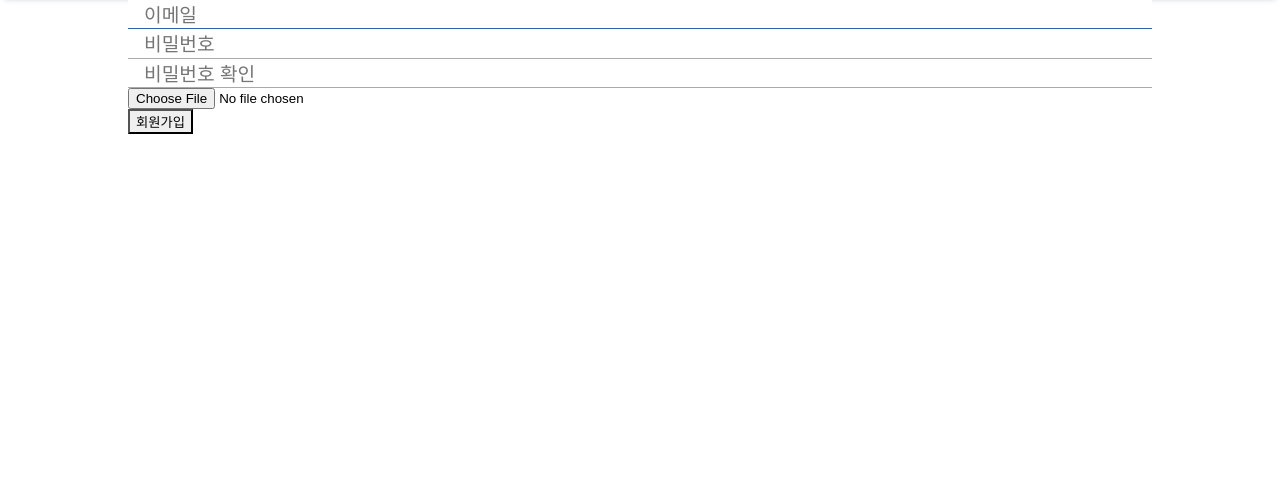
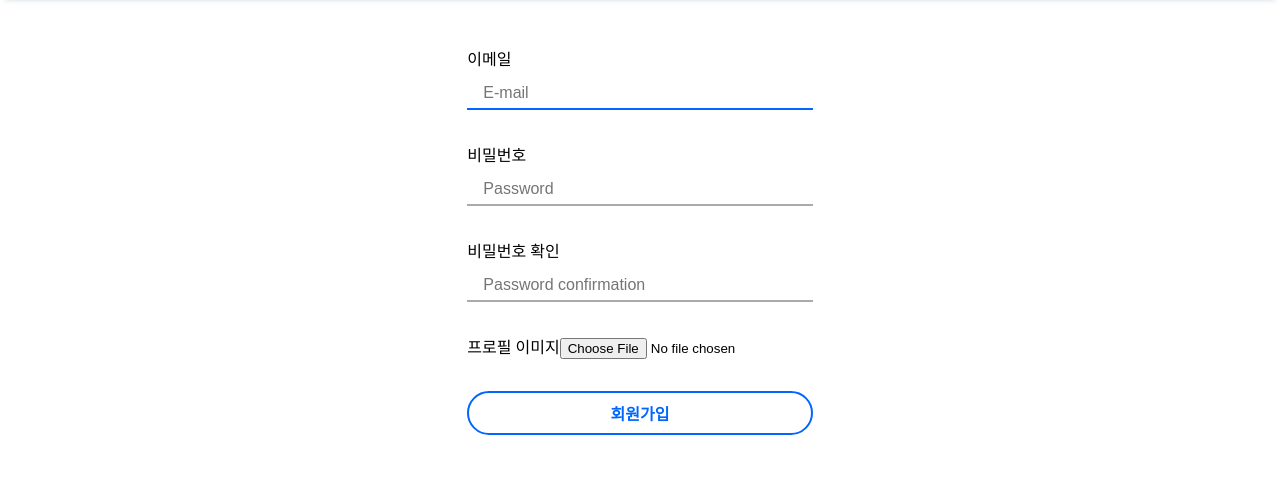
Before and after one commit to Dalnim-PJT/ForTheFolio, a Django app: page /accounts/signup/ in a window 1280 px wide. Shown: the part 76-555 px from the top of the page. Run offline with Django 4.2, Linux system fonts and the light colour scheme; parts of the project's set-up code (start-up, migrations or seed data) failed here and were passed over.

Commit message:
[UPDATE]accounts_css

```diff
--- a/accounts/forms.py
+++ b/accounts/forms.py
@@ -9,7 +9,7 @@ class CustomUserCreationForm(UserCreationForm):
         widget = forms.EmailInput(
             attrs = {
                 'class': 'form--control',
-                'placeholder': '이메일',
+                'placeholder': 'E-mail',
             }
         )
     )
@@ -19,7 +19,7 @@ class CustomUserCreationForm(UserCreationForm):
         widget = forms.PasswordInput(
             attrs = {
                 'class': 'form--control',
-                'placeholder': '비밀번호',
+                'placeholder': 'Password',
             }
         ),
     )
@@ -29,7 +29,7 @@ class CustomUserCreationForm(UserCreationForm):
         widget = forms.PasswordInput(
             attrs = {
                 'class': 'form--control',
-                'placeholder': '비밀번호 확인',
+                'placeholder': 'Password confirmation',
             }
         ),
     )
@@ -87,8 +87,8 @@ class CustomPasswordChangeForm(PasswordChangeForm):
         model = get_user_model()
         fields = ('old_password', 'new_password1', 'new_password2',)
     old_password = forms.CharField(label=False, label_suffix='', widget=forms.PasswordInput(
-        attrs={'class': 'form--control','placeholder' : '기존 비밀번호'}))
+        attrs={'class': 'form--control','placeholder' : 'Current password'}))
     new_password1 = forms.CharField(label=False, label_suffix='', widget=forms.PasswordInput(
-        attrs={'class': 'form--control','placeholder' : '새 비밀번호'}))
+        attrs={'class': 'form--control','placeholder' : 'New Password'}))
     new_password2 = forms.CharField(label=False, label_suffix='', widget=forms.PasswordInput(
-        attrs={'class': 'form--control','placeholder' : '새 비밀번호 확인'}))
+        attrs={'class': 'form--control','placeholder' : 'New Password confirmation'}))
--- a/accounts/templates/accounts/change_password.html
+++ b/accounts/templates/accounts/change_password.html
@@ -4,13 +4,12 @@
 <head>
   <meta charset="UTF-8">
   <meta name="viewport" content="width=device-width, initial-scale=1.0">
-  <link rel="stylesheet" href="{% static 'accounts/css/base.css' %}" />
   <link rel="stylesheet" href="{% static 'accounts/css/change_password.css' %}" />
   <title>암호 변경</title>
 </head>
 <body>
   <article class="profile--section--wrap">
-    <h1 class="change--title">비밀번호 수정</h1>
+    <h1 class="profile--title">비밀번호 수정</h1>
     <form action="{% url 'accounts:change_password' %}" method="POST" enctype="multipart/form-data">
       {% csrf_token %}
       <div>
--- a/accounts/templates/accounts/mydata.html
+++ b/accounts/templates/accounts/mydata.html
@@ -10,7 +10,7 @@
 </head>
 <body>
     <article class="profile--section--wrap">
-        <h1 class="mydata--title">작품 정보</h1>
+      <h1 class="profile--title">작품 정보</h1>
       <div class="mydata--list">
           {% for md in mydata %}
             <div class="mydata--card">
--- a/accounts/templates/accounts/profile.html
+++ b/accounts/templates/accounts/profile.html
@@ -3,7 +3,6 @@
 
 {% block header %}
 <link rel="stylesheet" href="{% static 'accounts/css/profile.css' %}" />
-<link rel="stylesheet" href="{% static 'accounts/css/base.css' %}" />
 <link rel="stylesheet" href="{% static 'accounts/css/mydata.css' %}" />
 {% endblock header %}
 
@@ -13,7 +12,7 @@
 <article class="profile--container">
   <section class="ajax--container">
     <article class="profile--section--wrap">
-      <h1 class="mydata--title">작품 정보</h1>
+      <h1 class="profile--title">작품 정보</h1>
       <div class="mydata--list">
         {% for md in mydata %}
           <div class="mydata--card">
--- a/accounts/templates/accounts/signup.html
+++ b/accounts/templates/accounts/signup.html
@@ -1,16 +1,23 @@
 {% extends 'base.html' %}
 {% load static %}
+
+{% block header %}
+<link rel="stylesheet" href="{% static 'accounts/css/signup.css' %}" />
+{% endblock header %}
+
 {% block title %}회원가입{% endblock title %}
 
 {% block content %}
-<article>
+<article class="signup--container">
   <form action="{% url 'accounts:signup' %}" method="POST" enctype="multipart/form-data">
     {% csrf_token %}
-    <div>{{ form.email }}</div>
-    <div>{{ form.password1 }}</div>
-    <div>{{ form.password2 }}</div>
-    <div>{{ form.image }}</div>
-    <input type="submit" value="회원가입">
+    <div class="signup--list">
+      <div><span class="form">이메일</span>{{ form.email }}</div>
+      <div><span>비밀번호</span>{{ form.password1 }}</div>
+      <div><span>비밀번호 확인</span>{{ form.password2 }}</div>
+      <div><span>프로필 이미지</span>{{ form.image }}</div>
+      <input class="blue--button--border" type="submit" value="회원가입">
+    </div>
   </form>
 </article>
 {% endblock content %}
--- a/accounts/templates/accounts/update.html
+++ b/accounts/templates/accounts/update.html
@@ -11,7 +11,7 @@
 </head>
 <body>
   <article class="profile--section--wrap">
-    <h1 class="update--title">회원정보 수정</h1>
+    <h1 class="profile--title">회원정보 수정</h1>
     <div class="update--contents">
       <div>
         <form action="{% url 'accounts:update' %}" method="POST" enctype="multipart/form-data">
--- a/static/accounts/css/base.css
+++ /dev/null
@@ -1,6 +0,0 @@
-
-.ajax--container {
-}
-.profile--section--wrap {
-  /* margin: 2rem; */
-}
--- a/static/accounts/css/change_password.css
+++ b/static/accounts/css/change_password.css
@@ -1,8 +1,4 @@
-.change--title {
-  font-size: 1.3rem;
-  border-bottom: 1px solid #ddd;
-  margin-bottom: 2rem;
-}
+
 .change--list {
   display: flex;
   flex-direction: column;
--- a/static/accounts/css/mydata.css
+++ b/static/accounts/css/mydata.css
@@ -1,8 +1,4 @@
-.mydata--title {
-  font-size: 1.3rem;
-  border-bottom: 1px solid #ddd;
-  margin-bottom: 2rem;
-}
+
 .mydata--list {
   display: flex;
   flex-wrap: wrap;
--- /dev/null
+++ b/static/accounts/css/signup.css
@@ -0,0 +1,11 @@
+.signup--container {
+  display: flex;
+  justify-content: center;
+  align-items: center;
+  height: 60vh;
+}
+.signup--list {
+  display: flex;
+  flex-direction: column;
+  gap: 2rem;
+}
--- a/static/base/css/base.css
+++ b/static/base/css/base.css
@@ -41,15 +41,17 @@
 .form--control {
   /* width: 300px; */
   width: 100%;
-  font-size: 1.2rem;
+  height: 40px;
+  font-size: 1rem;
   border: none;
-  border-bottom: 1px solid #aaa;
-  padding: 0.3rem 1rem 0.1rem;
+  border-bottom: 2px solid #aaa;
+  padding: 0.5rem 1rem 0;
   box-sizing: border-box;
+  transition: border-color 0.3s;
 }
 
 .form--control:focus {
-  border-bottom: 1px solid #0066ff;
+  border-color: #0066ff;
   outline: none;
 }
 
@@ -78,7 +80,7 @@
   transition: color 0.3s, background-color 0.3s;
 }
 .blue--button--border:hover {
-  background-color: #00000033;
+  background-color: #0051ff13;
 }
 .red--button--border {
   color: red;
@@ -94,18 +96,6 @@
   background-color: #00000033;
 }
 
-.blue--button-border {
-  font-weight: 600;
-  color: #0066ff;
-  border: 2px solid #0066ff;
-  border-radius: 30px;
-  background-color: #efefef;
-  padding: 0.3rem 1.5rem;
-  transition: color 0.3s, background-color 0.3s;
-}
-.blue--button-border:hover {
-  background-color: #ececec;
-}
 
 .sm--button {
   font-size: 13px;
```
Also changed, not shown: accounts/templates/accounts/subscribe.html (+6 -4 lines), static/accounts/css/profile.css (+8 -0 lines), static/accounts/css/update.css (+7 -11 lines). Lines whose indentation alone changed are shown as unchanged.
